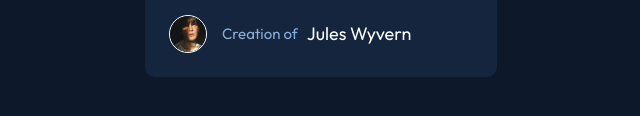
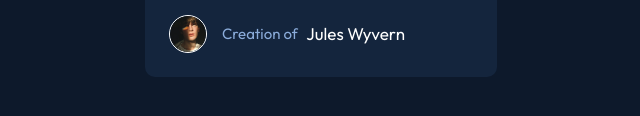
Before and after one commit to siddharth-1407/NFT-preview-card, a plain HTML site: page index.html in a window 1536 px wide. Shown: the part 630-746 px from the top of the page, 447-1087 px from the left. Drawn offline with Linux system fonts and the light colour scheme.

Commit message:
Update style.css

```diff
--- a/style.css
+++ b/style.css
@@ -148,4 +148,7 @@ p{
   .creator{
     font-size: 18px;
   }
+  .creator span{
+    font-size: 17px;
+  }
 }
```
